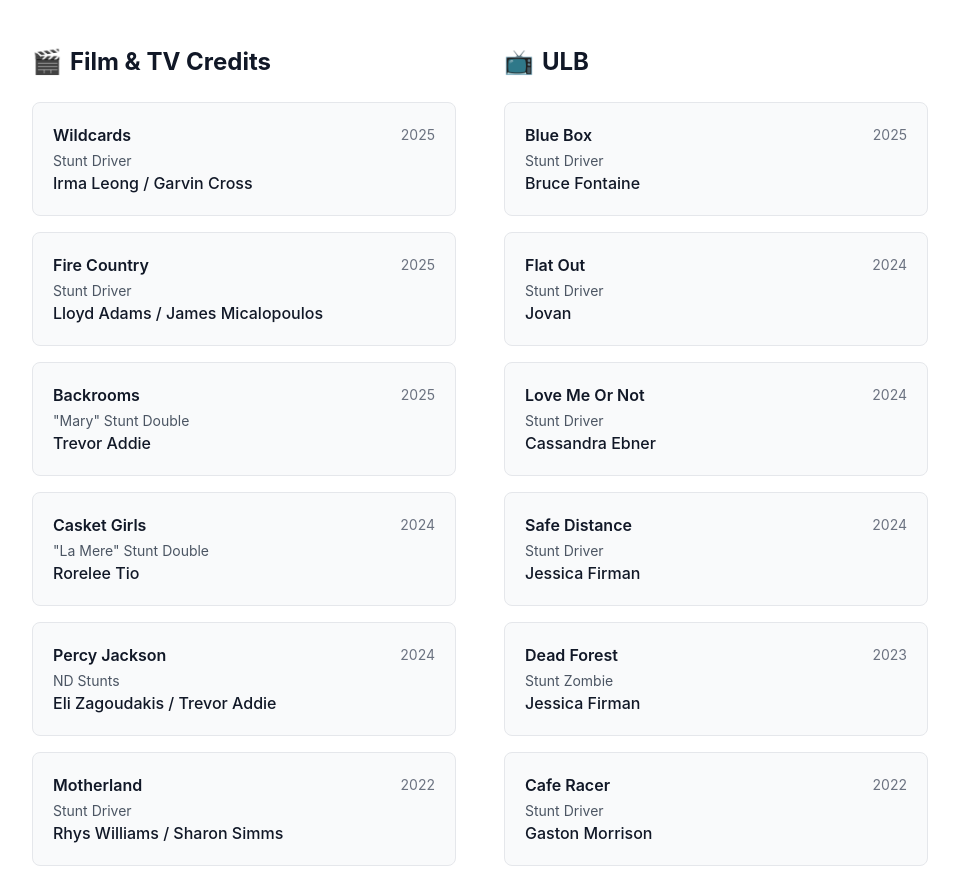
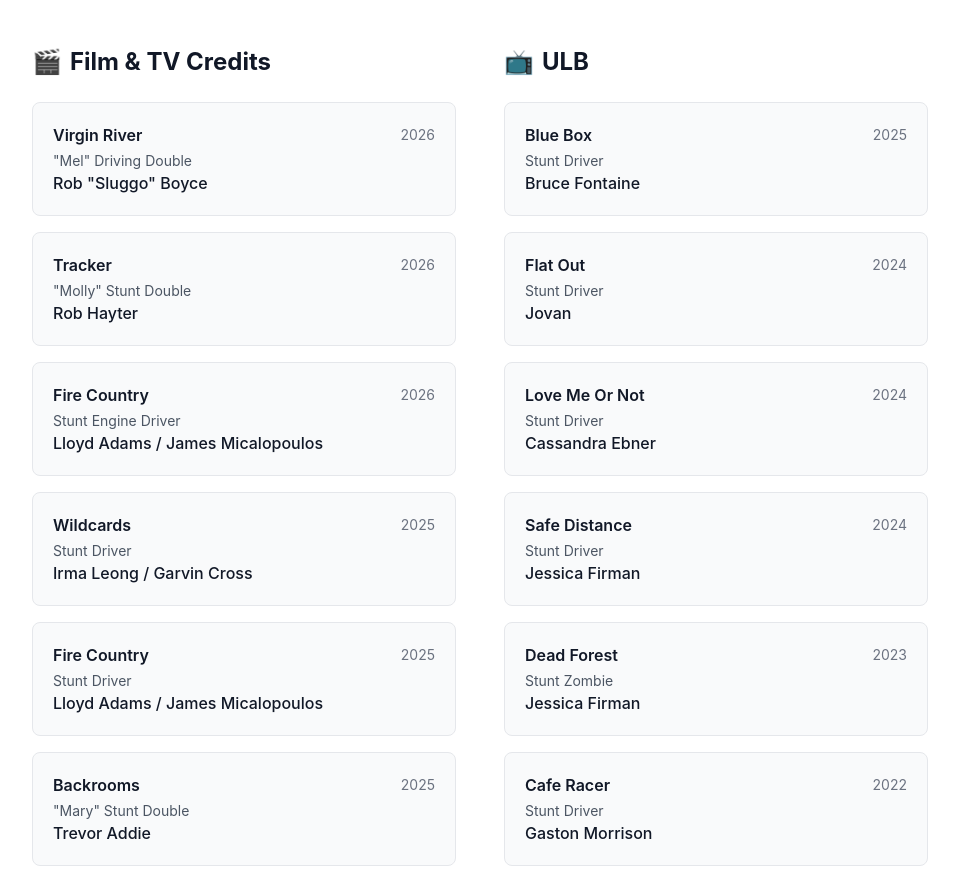
Before and after one commit to alysoncp/Stunts-2025, a React (Create React App) app: page / in a window 1280 px wide. Shown: the part 1141-2021 px from the top of the page, without its empty margins (160-1119 px from the left). Built offline with nearby package versions, Linux system fonts and the light colour scheme.

Commit message:
new credits

```diff
--- a/src/App.js
+++ b/src/App.js
@@ -17,6 +17,24 @@
   ];
 
   const FILM_CREDITS = [
+    {
+      title: 'Virgin River',
+      year: '2026',
+      role: '"Mel" Driving Double',
+      coordinator: 'Rob "Sluggo" Boyce'
+    },
+    {
+      title: 'Tracker',
+      year: '2026',
+      role: '"Molly" Stunt Double',
+      coordinator: 'Rob Hayter'
+    },
+    {
+      title: 'Fire Country',
+      year: '2026',
+      role: 'Stunt Engine Driver',
+      coordinator: 'Lloyd Adams / James Micalopoulos'
+    },
     {
       title: 'Wildcards',
       year: '2025',
```
